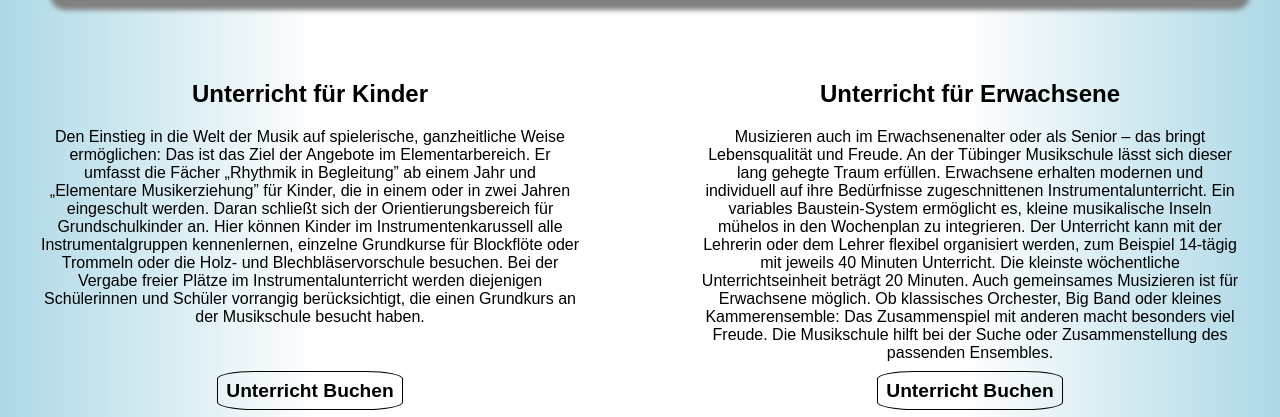
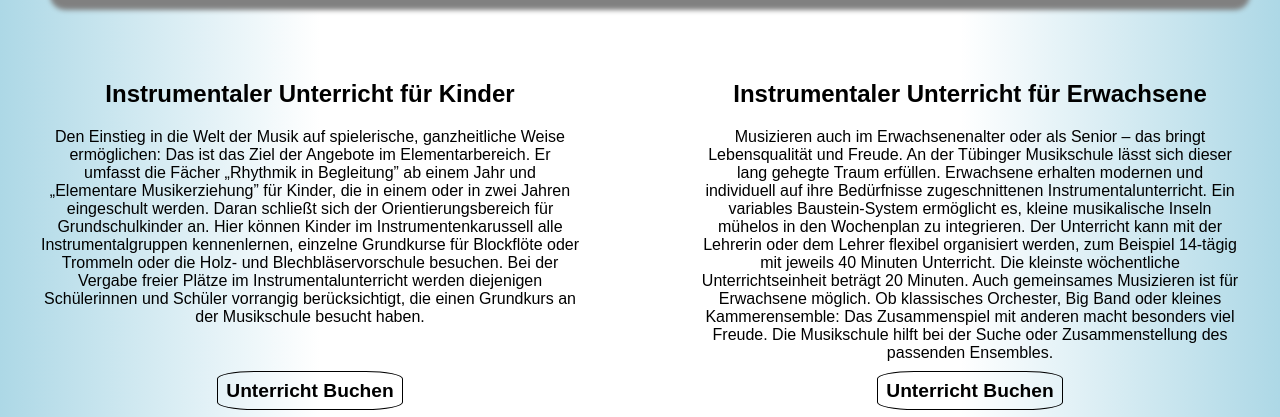
Before and after one commit to Frozz3/Musikschule-Website, a PHP site: page /Unterricht.html in a window 1280 px wide. Shown: the part 171-588 px from the top of the page. Run offline with PHP 8.4, Linux system fonts and the light colour scheme.

Commit message:
Überschrigtenenderung

```diff
--- a/Unterricht.html
+++ b/Unterricht.html
@@ -29,8 +29,8 @@
 
     <main>
 
-  <div id="kinderU" align="center">
-  <h2>Unterricht f&uuml;r Kinder</h2>
+  <div id="kinderU">
+  <h2>Instrumentaler Unterricht f&uuml;r Kinder</h2>
   <p class="unterrichtT">Den Einstieg in die Welt der Musik auf spielerische,
   ganzheitliche Weise erm&ouml;glichen: Das ist das Ziel der Angebote im Elementarbereich.
   Er umfasst die Fächer &bdquo;Rhythmik in Begleitung&rdquo; ab einem Jahr und &bdquo;Elementare Musikerziehung&rdquo; f&uuml;r Kinder,
@@ -50,8 +50,8 @@
 
   </div>
 
-  <div id="erwachsenU" align="center">
-  <h2>Unterricht f&uuml;r Erwachsene</h2>
+  <div id="erwachsenU">
+  <h2>Instrumentaler Unterricht f&uuml;r Erwachsene</h2>
   <p class="unterrichtT">Musizieren auch im Erwachsenenalter oder als Senior &ndash; das bringt Lebensqualität und Freude.
   An der T&uuml;binger Musikschule lässt sich dieser lang gehegte Traum erf&uuml;llen.
   Erwachsene erhalten modernen und individuell auf ihre Bed&uuml;rfnisse zugeschnittenen Instrumentalunterricht.
@@ -72,7 +72,7 @@
 
   </div>
 
-  <div id="gesangU"  align="center">
+  <div id="gesangU">
   <h2>Gesangsunterricht</h2>
   <p>Singen ist eine erf&uuml;llende Tätigkeit. Sch&ouml;n singen kann man gr&ouml;&szlig;tenteils lernen &ndash; auch,
   wie man mit dem K&ouml;rper und der Atmung umgeht. Sogar eine scheinbar schwache oder heisere Stimme
--- a/instrumente.css
+++ b/instrumente.css
@@ -233,6 +233,7 @@ footer{
         margin-top: 5%;
           position: absolute;
           width:45%;
+          text-align:center;
 
         }
 
@@ -242,6 +243,7 @@ footer{
          position: absolute;
          width: 45%;
          left: 55%;
+         text-align:center;
         }
 
         #gesangU
@@ -250,6 +252,7 @@ footer{
          margin-top: 37%;
          left: 5%;
          width: 90%;
+         text-align:center;
         }
 
         .unterrichtT
```
